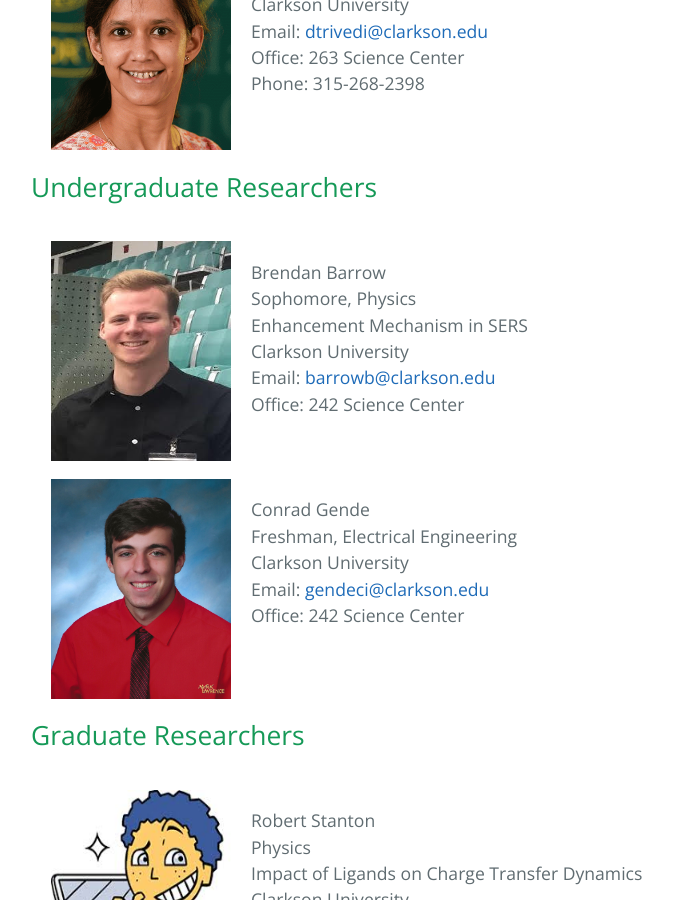
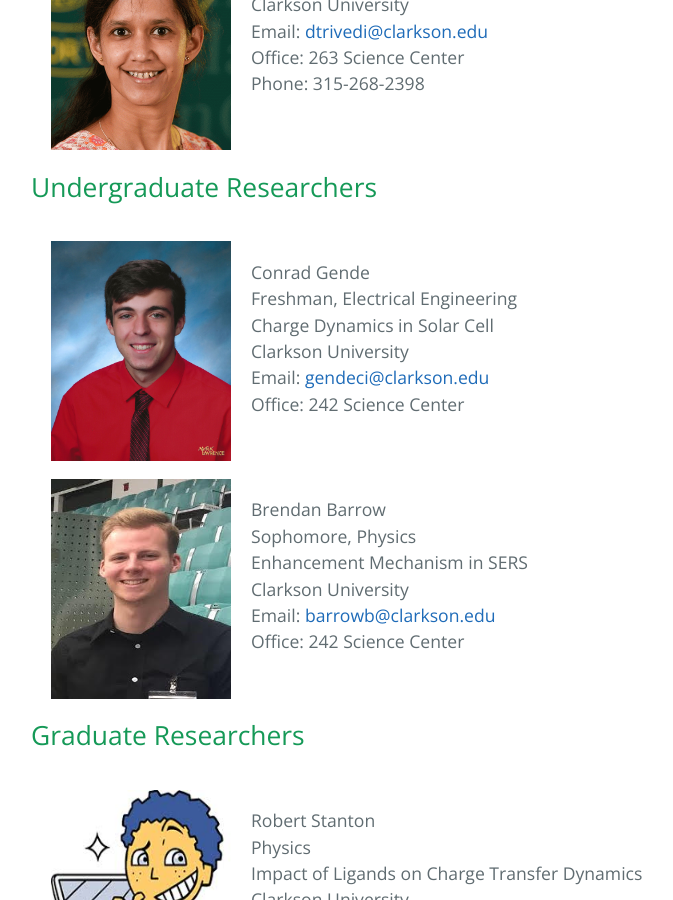
Before and after one commit to dharatrivedi/dharatrivedi.github.io, a Jekyll site: the page built from people.html, in a window 1280 px wide and 900 px high, scrolled down 582 px. Shown: the whole window, without its empty margins (233-906 px from the left). Built offline with Jekyll 4.4.1, drawn with Linux system fonts in a browser that asks for light colours.

Commit message:
Update people.html

```diff
--- a/people.html
+++ b/people.html
@@ -22,6 +22,17 @@ title: {{ site.name }}
     <h2>Undergraduate Researchers</h2>
   </ul>
   <ul class="clearfix">
+    <img class="img1" src="/images/CD.jpg" alt="ConradGende" width="180" height="220"  hspace="20">
+    <p>
+      Conrad Gende<br />
+      Freshman, Electrical Engineering<br />
+      Charge Dynamics in Solar Cell<br />
+      Clarkson University<br />
+      Email: <a href="mailto:gendeci@clarkson.edu">gendeci@clarkson.edu</a><br />
+      Office: 242 Science Center<br />
+    </p>
+  </ul>
+  <ul class="clearfix">
     <img class="img1" src="/images/BB.jpg" alt="BrendanBarrow" width="180" height="220"  hspace="20">
     <p>
       Brendan Barrow<br />
@@ -29,16 +40,6 @@ title: {{ site.name }}
       Enhancement Mechanism in SERS<br />
       Clarkson University<br />
       Email: <a href="mailto:barrowb@clarkson.edu">barrowb@clarkson.edu</a><br />
-      Office: 242 Science Center<br />
-    </p>
-  </ul>
-  <ul class="clearfix">
-    <img class="img1" src="/images/CD.jpg" alt="ConradGende" width="180" height="220"  hspace="20">
-    <p>
-      Conrad Gende<br />
-      Freshman, Electrical Engineering<br />
-      Clarkson University<br />
-      Email: <a href="mailto:gendeci@clarkson.edu">gendeci@clarkson.edu</a><br />
       Office: 242 Science Center<br />
     </p>
   </ul>
```
